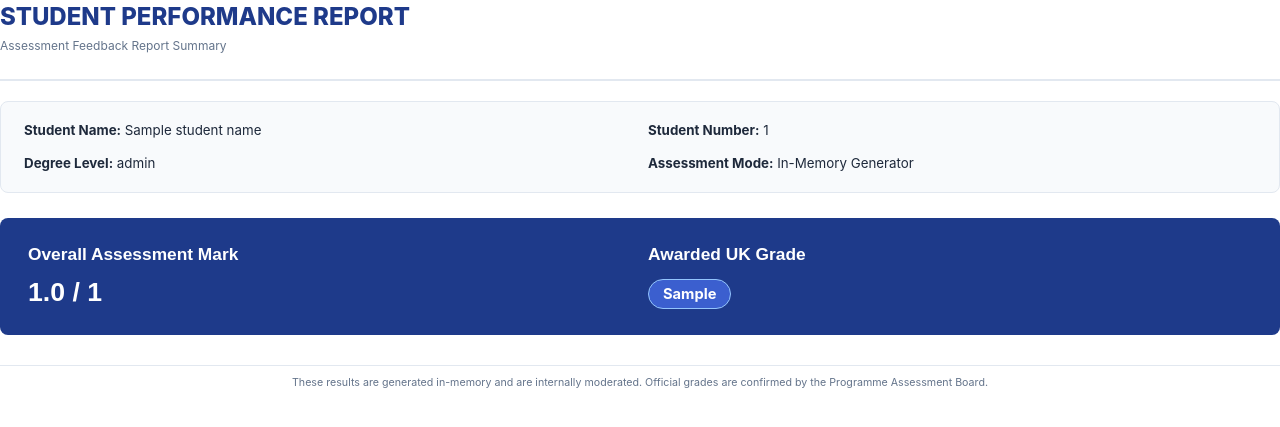
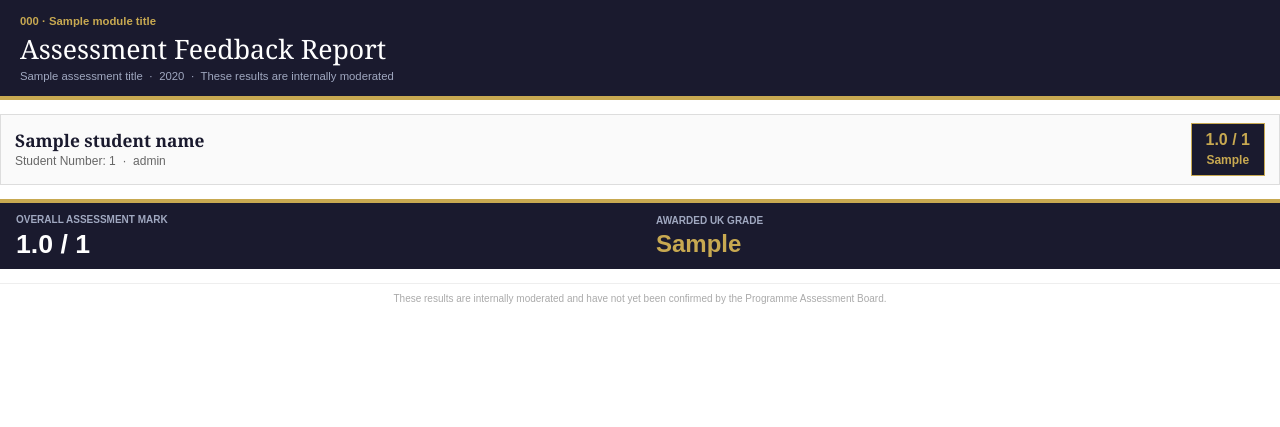
Before and after one commit to mblacklock/feedback_dl, a Django app: template assessment_feedback/templates/assessment_feedback/feedback_pdf.html in a window 1280 px wide. Shown: the top 427 px of the page. Run offline with Django 5.2, Linux system fonts and the light colour scheme; the template is opened without the code that fills it: most values are stand-ins (such as "Sample title", 1, 10 or a date in 2020).

Commit message:
switched from pdfs to all in one html files

```diff
--- a/assessment_feedback/templates/assessment_feedback/confirm.html
+++ b/assessment_feedback/templates/assessment_feedback/confirm.html
@@ -107,7 +107,7 @@
                                 </option>
                                 {% endfor %}
                             </select>
-                            <div class="form-text">Used for identifying student names on individual PDFs.</div>
+                            <div class="form-text">Used for identifying student names on individual Feedback Sheets.</div>
                         </div>
                         <div class="col-md-6">
                             <label class="form-label fw-semibold text-secondary">Student ID Column</label>
@@ -117,7 +117,7 @@
                                 </option>
                                 {% endfor %}
                             </select>
-                            <div class="form-text">Used for PDF filenames and records layout.</div>
+                            <div class="form-text">Used for Feedback Sheet filenames and records layout.</div>
                         </div>
                     </div>
 
--- a/assessment_feedback/templates/assessment_feedback/feedback_pdf.html
+++ b/assessment_feedback/templates/assessment_feedback/feedback_pdf.html
@@ -10,181 +10,105 @@
         }
 
         body {
-            font-family: 'Inter', sans-serif;
-            color: #1e293b;
-            line-height: 1.4;
+            font-family: Arial, Helvetica, sans-serif;
+            color: #1a1a2e;
             font-size: 10pt;
+            line-height: 1.3;
             margin: 0;
             background-color: #ffffff;
         }
 
-        h1, h2, h3, h4, h5 {
-            font-family: 'Outfit', sans-serif;
-            color: #1e293b;
+        p {
+            margin: 0;
+            padding: 0;
+        }
+
+        .section-heading {
+            font-family: Arial, Helvetica, sans-serif;
+            font-size: 8pt;
+            font-weight: bold;
+            color: #888888;
+            border-bottom: 1px solid #dddddd;
+            padding-bottom: 3px;
+            margin-bottom: 8px;
             margin-top: 0;
         }
 
-        .header-container {
-            border-bottom: 2px solid #e2e8f0;
-            padding-bottom: 15px;
-            margin-bottom: 20px;
-        }
-
-        .header-title {
-            font-size: 18pt;
-            font-weight: 800;
-            color: #1e3a8a;
-            margin-bottom: 4px;
-            text-transform: uppercase;
-        }
-
-        .header-meta {
-            font-size: 9pt;
-            color: #64748b;
-            margin-bottom: 10px;
-        }
-
-        .student-details-card {
-            background-color: #f8fafc;
-            border: 1px solid #e2e8f0;
-            border-radius: 8px;
-            padding: 15px;
-            margin-bottom: 20px;
-        }
-
-        .student-details-grid {
-            display: table;
-            width: 100%;
-        }
-
-        .student-details-row {
-            display: table-row;
-        }
-
-        .student-details-cell {
-            display: table-cell;
-            width: 50%;
-            padding: 4px 8px;
+        .chart-title {
+            font-family: Arial, Helvetica, sans-serif;
+            font-size: 8pt;
+            font-weight: bold;
+            color: #888888;
+            margin-bottom: 6px;
         }
 
         .score-badge {
-            background-color: #eff6ff;
-            color: #1e40af;
-            border: 1px solid #bfdbfe;
-            border-radius: 40px;
-            padding: 4px 12px;
-            font-weight: 700;
+            font-family: Arial, Helvetica, sans-serif;
             font-size: 9pt;
-            display: inline-block;
-        }
-
-        .overall-card {
-            background-color: #1e3a8a;
-            color: white;
-            border-radius: 8px;
-            padding: 20px;
-            margin-top: 25px;
-            margin-bottom: 25px;
-            page-break-inside: avoid;
-        }
-
-        .overall-card h3 {
-            color: white;
-            margin-bottom: 8px;
-            font-size: 13pt;
-        }
-
-        .overall-score {
-            font-size: 20pt;
-            font-weight: 800;
-            font-family: 'Outfit', sans-serif;
-        }
-
-        .overall-grade {
-            background-color: #3b5fcf;
-            border: 1px solid #93c5fd;
-            border-radius: 30px;
-            padding: 4px 14px;
-            font-weight: 700;
-            font-size: 11pt;
-            display: inline-block;
-            margin-top: 5px;
-        }
-
-        .block-chart-box {
-            text-align: center;
-            border: 1px solid #e2e8f0;
-            border-radius: 8px;
-            padding: 12px;
-            background-color: #f8fafc;
-        }
-
-        .chart-title {
-            font-size: 10pt;
-            font-weight: 700;
-            margin-bottom: 8px;
-            color: #475569;
-            font-family: 'Outfit', sans-serif;
+            font-weight: bold;
+            color: #1a1a2e;
         }
 
         .disclaimer {
-            font-size: 8pt;
-            color: #64748b;
-            margin-top: 30px;
-            border-top: 1px solid #e2e8f0;
-            padding-top: 10px;
+            font-family: Arial, Helvetica, sans-serif;
+            font-size: 7.5pt;
+            color: #aaaaaa;
             text-align: center;
+            margin-top: 14px;
+            padding-top: 8px;
+            border-top: 1px solid #eeeeee;
         }
     </style>
 </head>
 <body>
 
-    <!-- Header -->
-    <div class="header-container">
-        <div class="header-title">Student Performance Report</div>
-        <div class="header-meta">Assessment Feedback Report Summary</div>
-    </div>
+    <!-- ═══ HEADER ═══ -->
+    <table width="100%" cellspacing="0" cellpadding="0" style="margin-bottom: 14px;">
+        <tr>
+            <td bgcolor="#1a1a2e" style="padding: 14px 20px 12px 20px;">
+                <p style="margin: 0 0 3px 0; font-family: Arial, Helvetica, sans-serif; font-size: 8.5pt; color: #c8a951; font-weight: bold;">{{ module_code }} &middot; {{ module_title }}</p>
+                <p style="margin: 0 0 3px 0; font-family: Georgia, 'Times New Roman', serif; font-size: 20pt; color: #ffffff; font-weight: normal;">Assessment Feedback Report</p>
+                <p style="margin: 0; font-family: Arial, Helvetica, sans-serif; font-size: 8.5pt; color: #a0a8c0;">{{ assessment_title }} &nbsp;&middot;&nbsp; {{ academic_year }} &nbsp;&middot;&nbsp; These results are internally moderated</p>
+            </td>
+        </tr>
+        <tr>
+            <td bgcolor="#c8a951" style="height: 4px; font-size: 1pt;">&nbsp;</td>
+        </tr>
+    </table>
 
-    <!-- Student Details -->
-    <div class="student-details-card">
-        <div class="student-details-grid">
-            <div class="student-details-row">
-                <div class="student-details-cell">
-                    <strong>Student Name:</strong> {{ student_name }}
-                </div>
-                <div class="student-details-cell">
-                    <strong>Student Number:</strong> {{ student_id }}
-                </div>
-            </div>
-            <div class="student-details-row">
-                <div class="student-details-cell" style="padding-top: 10px;">
-                    <strong>Degree Level:</strong> {{ degree_level }}
-                </div>
-                <div class="student-details-cell" style="padding-top: 10px;">
-                    <strong>Assessment Mode:</strong> In-Memory Generator
-                </div>
-            </div>
-        </div>
-    </div>
+    <!-- ═══ STUDENT BAR ═══ -->
+    <table width="100%" cellspacing="0" cellpadding="0" style="border: 1px solid #dddddd; margin-bottom: 14px;" bgcolor="#fafafa">
+        <tr>
+            <td style="padding: 8px 14px;" valign="middle">
+                <p style="margin: 0 0 2px 0; font-family: Georgia, 'Times New Roman', serif; font-size: 13pt; font-weight: bold; color: #1a1a2e;">{{ student_name }}</p>
+                <p style="margin: 0; font-family: Arial, Helvetica, sans-serif; font-size: 9pt; color: #666666;">Student Number: {{ student_id }} &nbsp;&middot;&nbsp; {{ degree_level }}</p>
+            </td>
+            <td style="padding: 8px 14px; text-align: right;" valign="middle" width="150">
+                <table cellspacing="0" cellpadding="0" align="right">
+                    <tr>
+                        <td bgcolor="#1a1a2e" style="padding: 6px 14px; border: 1px solid #c8a951; text-align: center;">
+                            <p style="margin: 0 0 2px 0; font-family: Arial, Helvetica, sans-serif; font-size: 12pt; font-weight: bold; color: #c8a951;">{{ total_score|floatformat:1 }} / {{ total_max_marks }}</p>
+                            <p style="margin: 0; font-family: Arial, Helvetica, sans-serif; font-size: 9pt; font-weight: bold; color: #c8a951;">{{ overall_grade }}</p>
+                        </td>
+                    </tr>
+                </table>
+            </td>
+        </tr>
+    </table>
 
-    <!-- Dynamic Layout Blocks -->
-    <!-- Real HTML <table> elements used because xhtml2pdf ignores CSS floats and
-         is unreliable with CSS display:table on divs. Native <table> is the
-         most reliable two-column layout in xhtml2pdf. -->
-    <div style="margin-top: 20px;">
+    <!-- ═══ DYNAMIC LAYOUT BLOCKS ═══ -->
+    <div>
         {% for row in layout_rows %}
 
             {% if row.type == "full" %}
-                <!-- Full-width single block -->
-                <div style="margin-bottom: 20px;">
+                <div style="margin-bottom: 12px;">
                     {% with block=row.blocks.0 %}
                         {% include "assessment_feedback/_pdf_block.html" %}
                     {% endwith %}
                 </div>
 
             {% elif row.type == "half-pair" %}
-                <!-- Two half-width blocks side by side using a real HTML table -->
-                <table width="100%" cellspacing="0" cellpadding="0" style="margin-bottom: 20px;">
+                <table width="100%" cellspacing="0" cellpadding="0" style="margin-bottom: 12px;">
                     <tr>
                         <td width="50%" valign="top" style="padding-right: 8px;">
                             {% with block=row.blocks.0 %}
@@ -200,8 +124,7 @@
                 </table>
 
             {% elif row.type == "half-single" %}
-                <!-- Single half-width block with empty second column -->
-                <table width="100%" cellspacing="0" cellpadding="0" style="margin-bottom: 20px;">
+                <table width="100%" cellspacing="0" cellpadding="0" style="margin-bottom: 12px;">
                     <tr>
                         <td width="50%" valign="top" style="padding-right: 8px;">
                             {% with block=row.blocks.0 %}
@@ -216,25 +139,22 @@
         {% endfor %}
     </div>
 
-
-    <!-- Overall Summary -->
-    <div class="overall-card" style="page-break-inside: avoid;">
-        <div class="student-details-grid">
-            <div class="student-details-row">
-                <div class="student-details-cell">
-                    <h3>Overall Assessment Mark</h3>
-                    <div class="overall-score">{{ total_score|floatformat:1 }} / {{ total_max_marks }}</div>
-                </div>
-                <div class="student-details-cell">
-                    <h3>Awarded UK Grade</h3>
-                    <div class="overall-grade">{{ overall_grade }}</div>
-                </div>
-            </div>
-        </div>
-    </div>
+    <!-- ═══ OVERALL SUMMARY ═══ -->
+    <table width="100%" cellspacing="0" cellpadding="0" style="margin-top: 14px; margin-bottom: 14px; border-top: 4px solid #c8a951;">
+        <tr>
+            <td bgcolor="#1a1a2e" style="padding: 10px 16px;" valign="middle" width="50%">
+                <p style="margin: 0 0 4px 0; font-family: Arial, Helvetica, sans-serif; font-size: 7.5pt; color: #a0a8c0; font-weight: bold;">OVERALL ASSESSMENT MARK</p>
+                <p style="margin: 0; font-family: Arial, Helvetica, sans-serif; font-size: 20pt; font-weight: bold; color: #ffffff; line-height: 1.1;">{{ total_score|floatformat:1 }} / {{ total_max_marks }}</p>
+            </td>
+            <td bgcolor="#1a1a2e" style="padding: 10px 16px;" valign="middle" width="50%">
+                <p style="margin: 0 0 4px 0; font-family: Arial, Helvetica, sans-serif; font-size: 7.5pt; color: #a0a8c0; font-weight: bold;">AWARDED UK GRADE</p>
+                <p style="margin: 0; font-family: Arial, Helvetica, sans-serif; font-size: 18pt; font-weight: bold; color: #c8a951; line-height: 1.1;">{{ overall_grade }}</p>
+            </td>
+        </tr>
+    </table>
 
     <div class="disclaimer">
-        These results are generated in-memory and are internally moderated. Official grades are confirmed by the Programme Assessment Board.
+        These results are internally moderated and have not yet been confirmed by the Programme Assessment Board.
     </div>
 
 </body>
--- a/assessment_feedback/templates/assessment_feedback/upload.html
+++ b/assessment_feedback/templates/assessment_feedback/upload.html
@@ -1,6 +1,6 @@
 {% extends "rubric_generator/base.html" %}
 
-{% block title %}Cohort PDF Feedback Generator{% endblock %}
+{% block title %}Cohort Feedback Sheet Generator{% endblock %}
 
 {% block extra_css %}
 <link
@@ -112,7 +112,7 @@
     <div class="col-lg-8 mx-auto">
         <div class="card main-card">
             <div class="gradient-header text-center">
-                <h1 class="fw-bold mb-2">Cohort PDF Feedback Generator</h1>
+                <h1 class="fw-bold mb-2">Cohort Feedback Sheet Generator</h1>
                 <p class="mb-0 opacity-75">Upload your cohort marks spreadsheet to dynamically build vector charts and
                     custom student reports in-memory.</p>
             </div>
@@ -136,7 +136,7 @@
                     </div>
                     <div class="d-flex align-items-center">
                         <span class="step-badge">3</span>
-                        <span>Download a secure, compiled ZIP archive containing custom PDFs with high-resolution
+                        <span>Download a secure, compiled ZIP archive containing custom Feedback Sheets with high-resolution
                             radar/histogram charts.</span>
                     </div>
                 </div>
```
Also changed, not shown: assessment_feedback/templates/assessment_feedback/_pdf_block.html (+48 -38 lines), assessment_feedback/templates/assessment_feedback/configure_layout.html (+6 -6 lines), assessment_feedback/tests.py (+19 -16 lines), assessment_feedback/views.py (+8 -4 lines).
